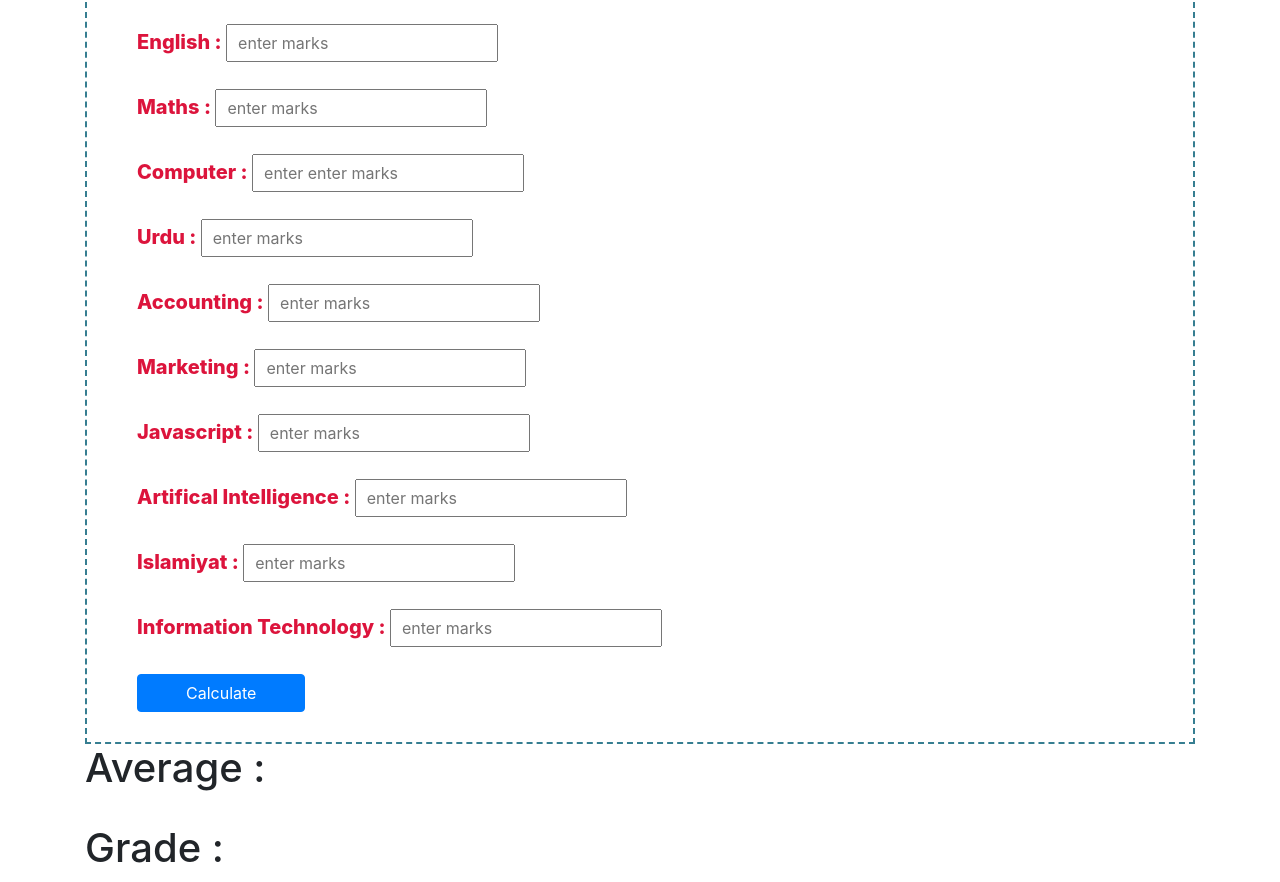
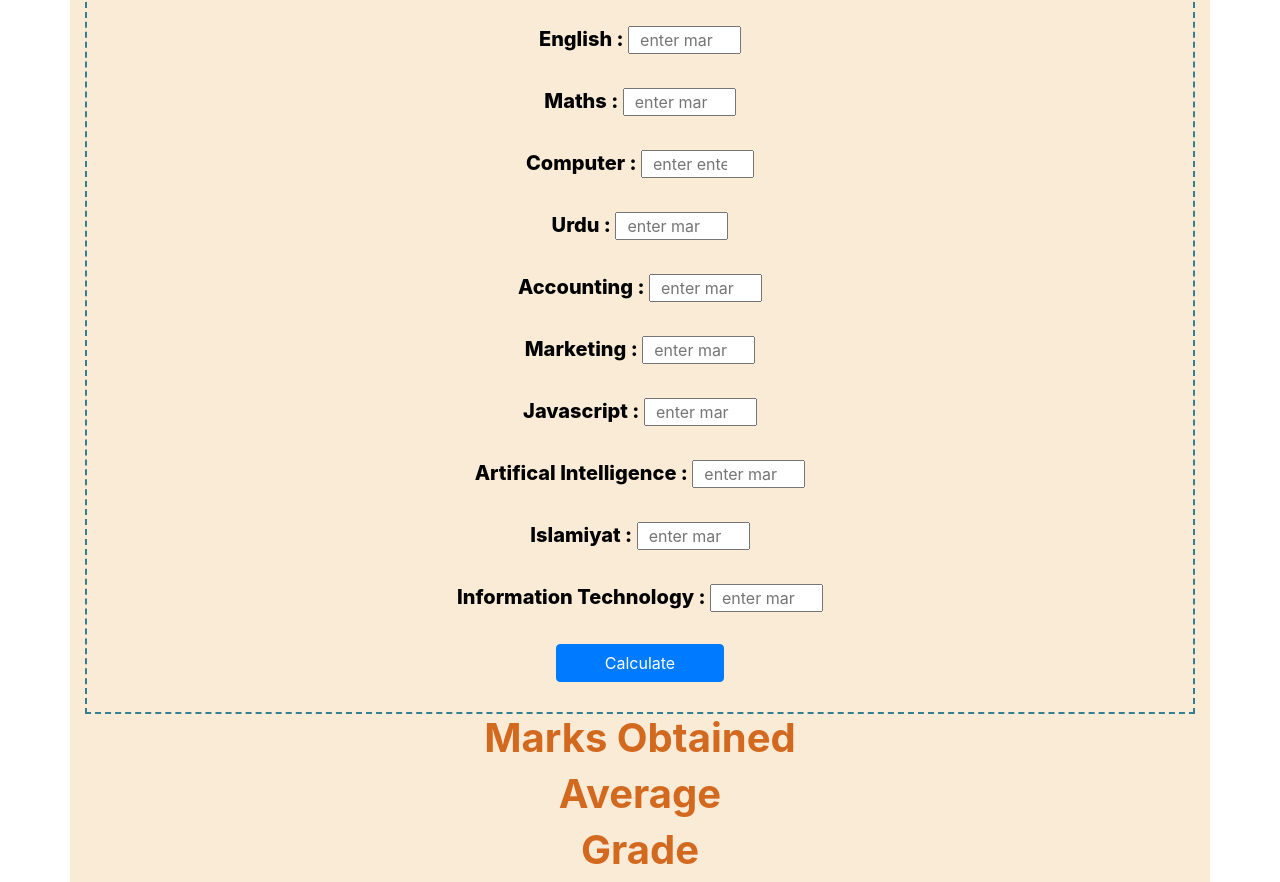
Before and after one commit to SamanZahid1/Average-Calculate, a plain HTML site: page index.html in a window 1280 px wide. Shown: the part 64-946 px from the top of the page. Drawn offline with nearby package versions, Linux system fonts and the light colour scheme.

Commit message:
update app

```diff
--- a/app.js
+++ b/app.js
@@ -10,25 +10,32 @@ function calculate(){
     let it = +document.querySelector("#it").value;
     let ai = +document.querySelector("#ai").value;
 
+
+    //percentage
     result = (english + maths + urdu + computer + accounting + marketing + islamiyat + java + it + ai) * 100/ 1000;
-    document.querySelector("#result").innerHTML = `You have Got ${result}% Marks`;
+    document.querySelector("#result").innerHTML = `Your Percentage ${result}%`;
+
+   //Obtained Marks
+    obtained = english + maths + urdu + computer + accounting + marketing + islamiyat + java + it + ai;
+    document.querySelector("#obtained").innerHTML = `Total Obtained ${obtained} Marks Out of <strong>1000</strong>`;
 
 
+   //Grade
      document.querySelector("#result").value;
     if( result >= 80){
-       document.querySelector("#grade").innerHTML= "<h1 style='color:green;'>Congratulations!</h1> A1 Grade";
+       document.querySelector("#grade").innerHTML= "<span style='color:green;'>Congratulations!</span> A1 Grade";
     }
     else if (result >= 70 && result < 80){
-        document.querySelector("#grade").innerHTML= "<h1 style='color:blue;'>Congratulations!</h1> A Grade";
+        document.querySelector("#grade").innerHTML= "<span style='color:blue;'>Congratulations!</span> A Grade";
     }
     else if (result >= 60 && result < 70){
-        document.querySelector("#grade").innerHTML= "<h1 style='color:pink;'>Congratulations!</h1> B Grade";
+        document.querySelector("#grade").innerHTML= "<span style='color:purple;'>Congratulations!</span> B Grade";
     }
     else if (result >= 50 && result < 60){
-        document.querySelector("#grade").innerHTML= "<h1 style='color:yellow;'>Congratulations!</h1> C Grade";
+        document.querySelector("#grade").innerHTML= "<span style='color:yellow;'>Congratulations!</span> C Grade";
     }
     else {
-        document.querySelector("#grade").innerHTML= "<h1 style='color:red;'></h1> Fail";
+        document.querySelector("#grade").innerHTML= "<span style='color:red;'></span> Fail";
     }
 
 }
--- a/index.html
+++ b/index.html
@@ -15,41 +15,44 @@
             <div class="col-md-12">
                 <form onsubmit="calculate(); return false ">
                     <label for="english"> English :</label>
-                    <input type="number" min="1" required id="english" placeholder="enter marks">
+                    <input type="number" min="1" max="100" required id="english" placeholder="enter marks">
                 <br><br>
                     <label for="maths"> Maths :</label>
-                    <input type="number" min="1" required id="maths" placeholder="enter marks">
+                    <input type="number" min="1" max="100" required id="maths" placeholder="enter marks">
                     <br><br>
                     <label for="computer"> Computer :</label>
-                    <input type="number" min="1" required id="computer" placeholder="enter enter marks">
+                    <input type="number" min="1" max="100" required id="computer" placeholder="enter enter marks">
                     <br><br>
                     <label for="urdu"> Urdu :</label>
-                    <input type="number" min="1" required id="urdu" placeholder="enter marks">
+                    <input type="number" min="1" max="100" required id="urdu" placeholder="enter marks">
                     <br><br>
                     <label for="accounting"> Accounting :</label>
-                    <input type="number" min="1" required id="accounting" placeholder="enter marks">
+                    <input type="number" min="1" max="100" required id="accounting" placeholder="enter marks">
                     <br><br>
                     <label for="marketing">Marketing :</label>
-                    <input type="number" min="1" required id="marketing" placeholder="enter marks">
+                    <input type="number" min="1" max="100" required id="marketing" placeholder="enter marks">
                     <br><br>
                     <label for="java"> Javascript :</label>
-                    <input type="number" min="1" required id="java" placeholder="enter marks">
+                    <input type="number" min="1" max="100" required id="java" placeholder="enter marks">
                     <br><br>
                     <label for="ai"> Artifical  Intelligence :</label>
-                    <input type="number" min="1" required id="ai" placeholder="enter marks">
+                    <input type="number" min="1" max="100" required id="ai" placeholder="enter marks">
                     <br><br>
                     <label for="islamiyat" > Islamiyat :</label>
-                    <input type="number" min="1" required id="islamiyat" placeholder="enter marks">
+                    <input type="number" min="1" max="100" required id="islamiyat" placeholder="enter marks">
                     <br><br>
                     <label for="it"> Information Technology :</label>
-                    <input type="number" min="1" required id="it" placeholder="enter marks">
+                    <input type="number" min="1" max="100" required id="it" placeholder="enter marks">
                     <br>
                     <br>
                     <button type="submit" class="btn btn-primary px-5"> Calculate </button>
                 </form>
-                <h1 id="result"> Average : </h1>
-<br>
-                <h1 id="grade">Grade :</h1>
+                <div class="result">
+                    <h1 id="obtained"> Marks Obtained </h1>
+                    <h1 id="result"> Average  </h1>
+                    <h1 id="grade">Grade </h1>
+                </div>
+
 
             </div>
         </div>
--- a/style.css
+++ b/style.css
@@ -1,8 +1,11 @@
-.container {
-text-align: justify;
+.container{
+    background-color: antiquewhite;
+    text-align: center;
 }
-h1{
-    color: blueviolet;
+.container h1{
+    color: blue;
+    font-weight: bolder;
+    text-align: center;
 }
 form{
     border: 2px dashed rgb(54, 126, 145);
@@ -10,10 +13,17 @@ padding: 30px 50px;
 }
 label{
     font-size: 20px;
-    color:crimson;
+    color:black;
     font-weight: 800;
 }
 input{
 color: crimson;
-padding: 5px 10px;
+padding: 0px 10px;
 }
+.result{
+    text-align: center;
+}
+.result h1{
+    font-weight: bolder;
+    color: chocolate;
+}
```
